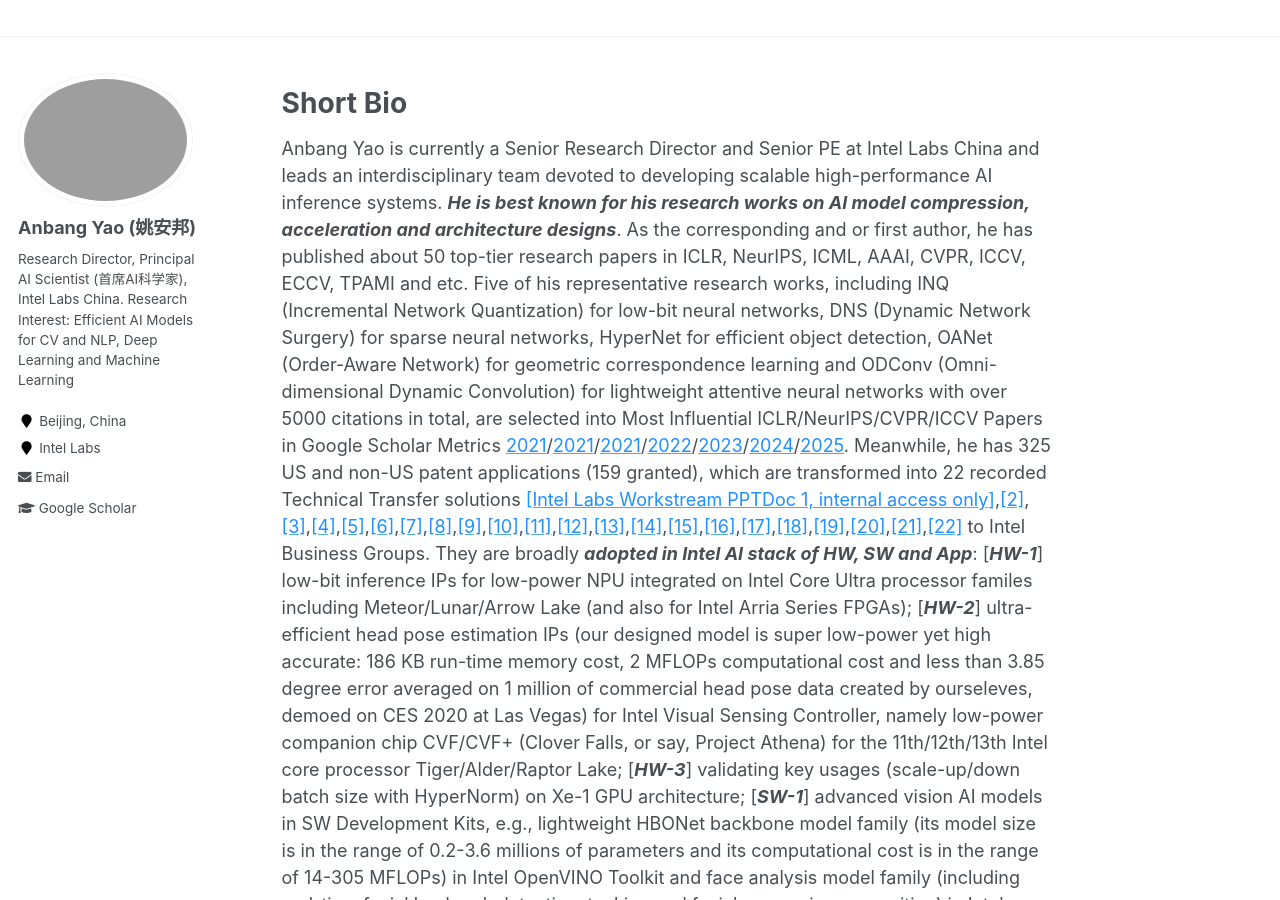
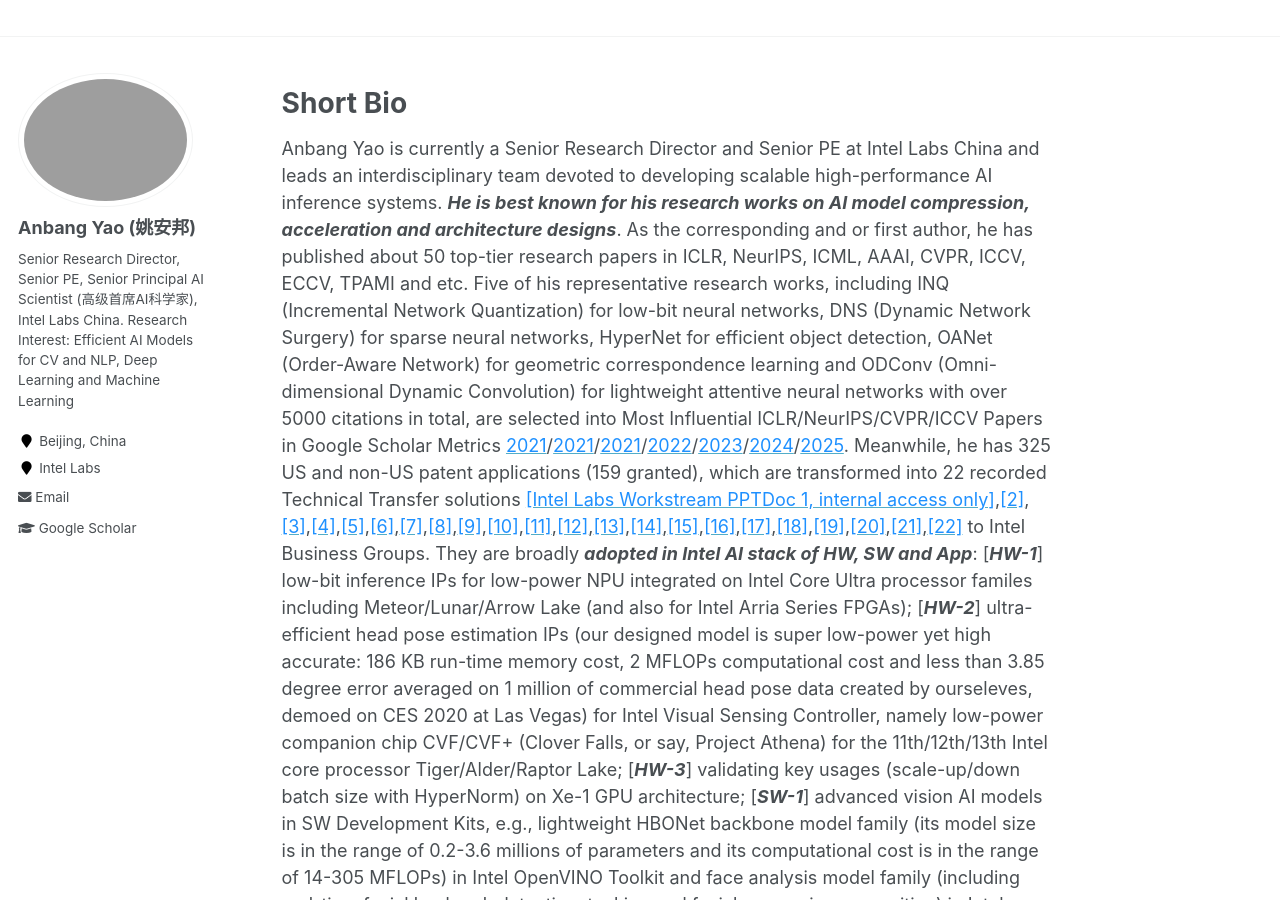
Before and after one commit to YaoAnbang/YaoAnbang.github.io, a Jekyll site: the page built from _pages/about.md, in a window 1280 px wide and 900 px high. Built offline with Jekyll 4.4.1, drawn with Linux system fonts in a browser that asks for light colours.

Commit message:
Update _config.yml

```diff
--- a/_config.yml
+++ b/_config.yml
@@ -10,7 +10,7 @@
 title                    : "Anbang Yao"
 title_separator          : "-"
 name                     : &name "Anbang Yao (姚安邦)"
-description              : &description "Research Director, Principal AI Scientist (首席AI科学家), Intel Labs China"
+description              : &description "Senior Research Director, Senior PE, Senior Principal AI Scientist (高级首席AI科学家), Intel Labs China"
 url                      : "https://YaoAnbang.github.io"
 baseurl                  : "" # the subpath of your site, e.g. "/blog"
 repository               : "YaoAnbang/YaoAnbang.github.io"
@@ -82,7 +82,7 @@
 author:
   name             : "Anbang Yao (姚安邦)"
   avatar           : "profile.jpg"
-  bio              : "Research Director, Principal AI Scientist (首席AI科学家), Intel Labs China. \n Research Interest: Efficient AI Models for CV and NLP, Deep Learning and Machine Learning"
+  bio              : "Senior Research Director, Senior PE, Senior Principal AI Scientist (高级首席AI科学家), Intel Labs China. \n Research Interest: Efficient AI Models for CV and NLP, Deep Learning and Machine Learning"
   location         : "Beijing, China"
   employer         : "Intel Labs"
   googlescholar    : "https://scholar.google.com/citations?user=b9hCmPYAAAAJ&hl=en&oi=ao"
```
